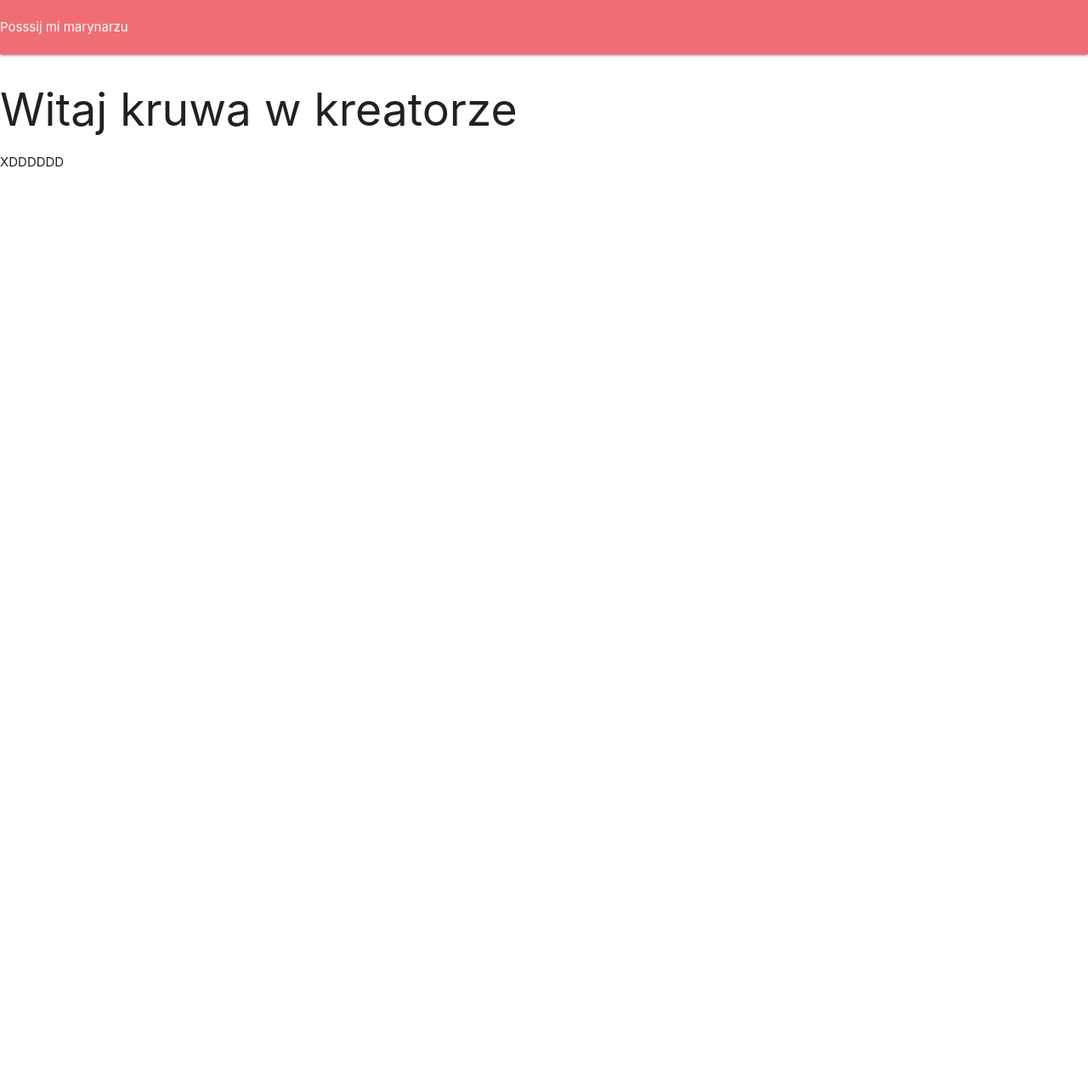
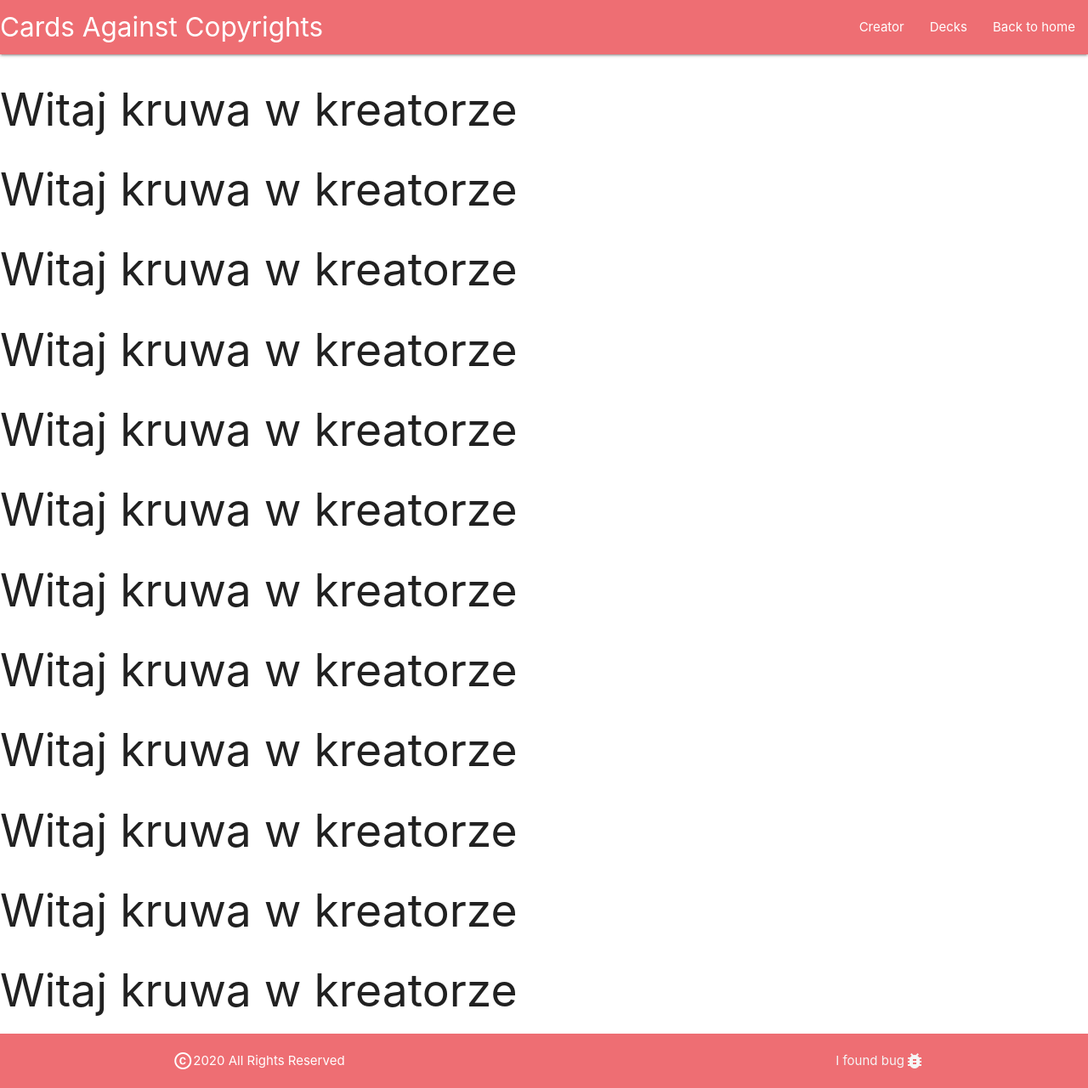
Before and after one commit to muskanmahajan37/card-against-ourselves, a Django app: page /creator in a window 1280 px wide. Shown: the whole page at 85% size. Before the commit the page ends 196 px from the top, so only its background shows below. Run offline with Django 3.2, Linux system fonts and the light colour scheme.

Commit message:
Updated footer and navbar

```diff
--- a/cards/templates/base.html
+++ b/cards/templates/base.html
@@ -7,14 +7,16 @@
     <link rel="stylesheet" href="https://cdnjs.cloudflare.com/ajax/libs/materialize/1.0.0/css/materialize.min.css">
     <link href="https://fonts.googleapis.com/icon?family=Material+Icons" rel="stylesheet">
 </head>
-<body>
+<body style="display:flex; min-height:100vh; flex-direction:column;">
     {% include 'partials/_nav.html' %}
 
+    <main style="flex: 1 0 auto;">
     {% block content %}
 
     {% endblock %}
+    </main>
 
+    <script src="https://cdnjs.cloudflare.com/ajax/libs/materialize/1.0.0/js/materialize.min.js"></script>
     {% include 'partials/_footer.html' %}
-    <script src="https://cdnjs.cloudflare.com/ajax/libs/materialize/1.0.0/js/materialize.min.js"></script>
 </body>
 </html>
--- a/cards/templates/decks/creator.html
+++ b/cards/templates/decks/creator.html
@@ -2,4 +2,15 @@
 
 {% block content %}
 <h2>Witaj kruwa w kreatorze</h2>
+<h2>Witaj kruwa w kreatorze</h2>
+<h2>Witaj kruwa w kreatorze</h2>
+<h2>Witaj kruwa w kreatorze</h2>
+<h2>Witaj kruwa w kreatorze</h2>
+<h2>Witaj kruwa w kreatorze</h2>
+<h2>Witaj kruwa w kreatorze</h2>
+<h2>Witaj kruwa w kreatorze</h2>
+<h2>Witaj kruwa w kreatorze</h2>
+<h2>Witaj kruwa w kreatorze</h2>
+<h2>Witaj kruwa w kreatorze</h2>
+<h2>Witaj kruwa w kreatorze</h2>
 {% endblock %}
--- a/cards/templates/partials/_footer.html
+++ b/cards/templates/partials/_footer.html
@@ -1,3 +1,14 @@
-<footer>
-    XDDDDDD
+<footer class="page-footer">
+        <div class="container ">
+            <div class="row">
+                <div class="valign-wrapper col 6"><i class="material-icons">copyright</i> 2020 All Rights Reserved</div>
+                <a href="https://github.com/HulewiczKamil/card-against-ourselves/issues/new" target="_blank" class="grey-text text-lighten-4 right valign-wrapper">I found bug <i class="material-icons">bug_report</i></a>
+            </div>
+        </div>
 </footer>
+<script>
+    document.addEventListener('DOMContentLoaded', function() {
+        var elems = document.querySelectorAll('.sidenav');
+        var instances = M.Sidenav.init(elems);
+      });
+</script>
--- a/cards/templates/partials/_nav.html
+++ b/cards/templates/partials/_nav.html
@@ -1,4 +1,19 @@
-<nav>
-    Posssij mi marynarzu
-    <i class="material-icons">add</i>
-</nav>
+<div class="navbar-fixed">
+    <nav>
+        <div class="nav-wrapper">
+            <a href="{% url 'creator' %}" class="brand-logo">Cards Against Copyrights</a>
+            <a href="#" data-target="mobile" class="sidenav-trigger"><i class="material-icons">menu</i></a>
+            <ul class="right hide-on-med-and-down">
+                <li><a href="#">Creator</a></li>
+                <li><a href="#">Decks</a></li>
+                <li><a href="#">Back to home</a></li>
+            </ul>
+        </div>
+    </nav>
+</div>
+
+<ul class="sidenav" id="mobile">
+    <li><a href="#">Creator</a></li>
+    <li><a href="#">Decks</a></li>
+    <li><a href="#">Back to home</a></li>
+</ul>
```
